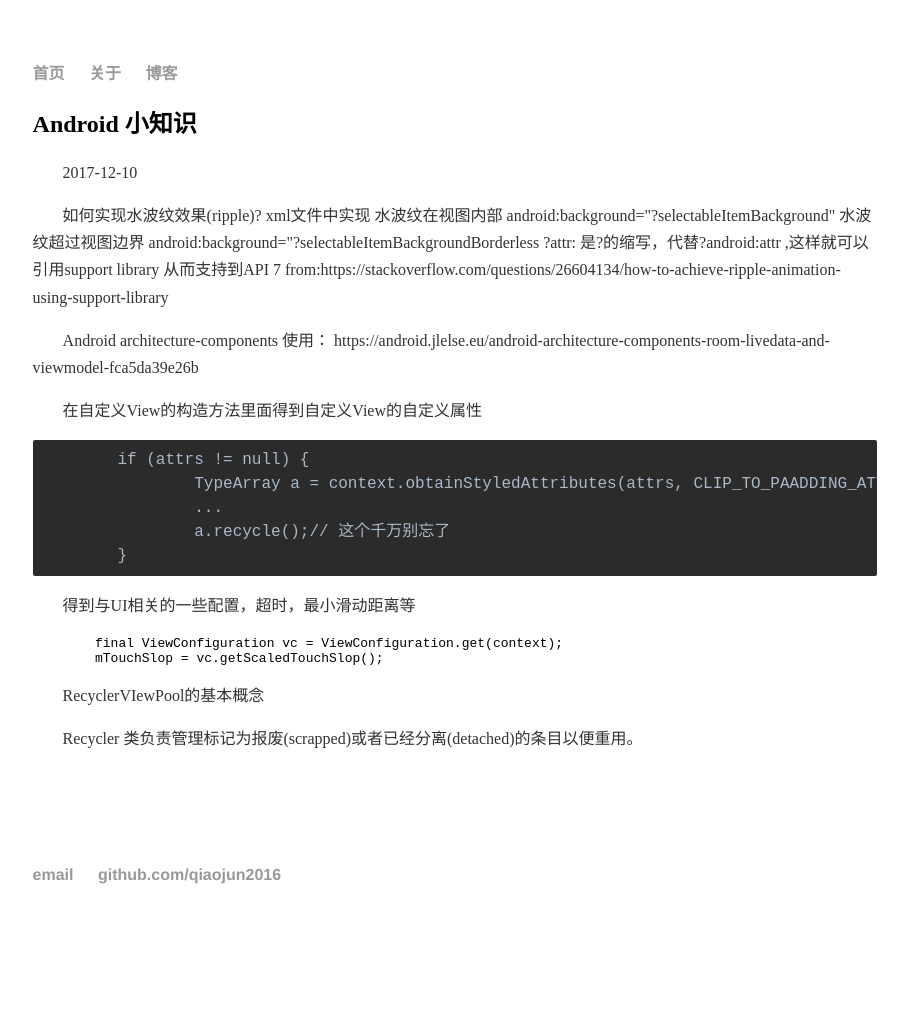
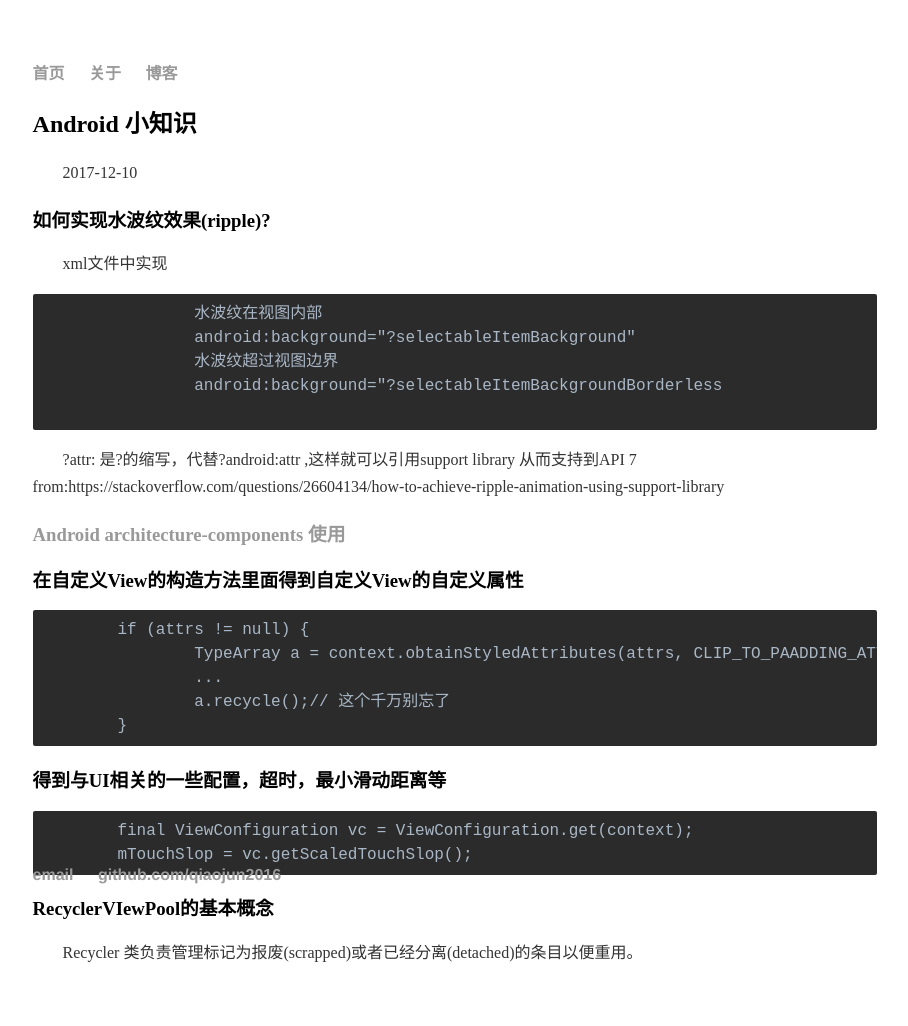
Before and after one commit to qiaojun2016/qiaojun2016.github.io, a Jekyll site: the page built from _posts/2017-07-7-android-basic-question.html, in a window 1280 px wide. Shown: the whole page, without its empty margins (185-1093 px from the left). Built offline with Jekyll 4.4.1, drawn with Linux system fonts in a browser that asks for light colours; before the commit the page ends 900 px from its top, so only the background shows below that.

Commit message:
更新android-basics

```diff
--- a/_posts/2017-07-7-android-basic-question.html
+++ b/_posts/2017-07-7-android-basic-question.html
@@ -4,22 +4,24 @@ date: 2017-12-10
 title: Android 小知识
 excerpt_separator: <!-- more -->
 ---
-<p>如何实现水波纹效果(ripple)?<!-- more -->
-	xml文件中实现
+<h3>如何实现水波纹效果(ripple)?</h3><!-- more -->
+	<p>xml文件中实现</p>
+		<pre class="code">
 		水波纹在视图内部
 		android:background="?selectableItemBackground"
 		水波纹超过视图边界
 		android:background="?selectableItemBackgroundBorderless
+		</pre>
+		<p>?attr: 是?的缩写，代替?android:attr ,这样就可以引用support library 从而支持到API 7<br>
+		from:https://stackoverflow.com/questions/26604134/how-to-achieve-ripple-animation-using-support-library
+		</p>
 
-		?attr: 是?的缩写，代替?android:attr ,这样就可以引用support library
-		从而支持到API 7
-	from:https://stackoverflow.com/questions/26604134/how-to-achieve-ripple-animation-using-support-library
-	</p>
 
-<p>	Android architecture-components 使用：
-	https://android.jlelse.eu/android-architecture-components-room-livedata-and-viewmodel-fca5da39e26b </p>
+<h3>
+<a href="https://android.jlelse.eu/android-architecture-components-room-livedata-and-viewmodel-fca5da39e26b" style="text-decoration:none;">Android architecture-components 使用</a><h3>
 
-<p>在自定义View的构造方法里面得到自定义View的自定义属性</p>
+
+<h3>在自定义View的构造方法里面得到自定义View的自定义属性</h3>
 <pre class="code">
 	if (attrs != null) {
 		TypeArray a = context.obtainStyledAttributes(attrs, CLIP_TO_PAADDING_ATTR, defStyle, 0);
@@ -27,10 +29,10 @@ excerpt_separator: <!-- more -->
 		a.recycle();// 这个千万别忘了
 	}
 </pre>
-<p>得到与UI相关的一些配置，超时，最小滑动距离等</p>
-<pre>
+<h3>得到与UI相关的一些配置，超时，最小滑动距离等</h3>
+<pre class="code">
 	final ViewConfiguration vc = ViewConfiguration.get(context);
 	mTouchSlop = vc.getScaledTouchSlop();
 </pre>
-<p>RecyclerVIewPool的基本概念</p>
+<h3>RecyclerVIewPool的基本概念</h3>
 <p>Recycler 类负责管理标记为报废(scrapped)或者已经分离(detached)的条目以便重用。</p>
```
